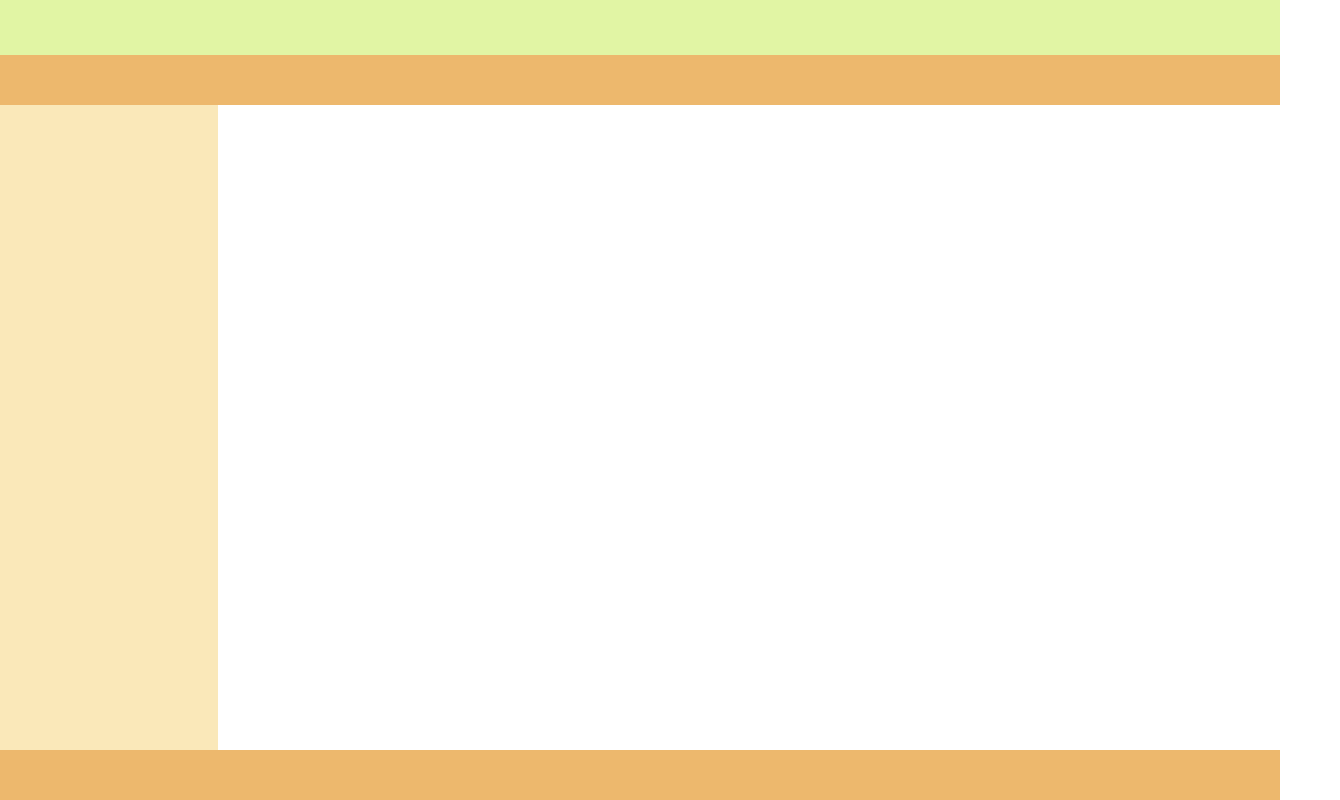
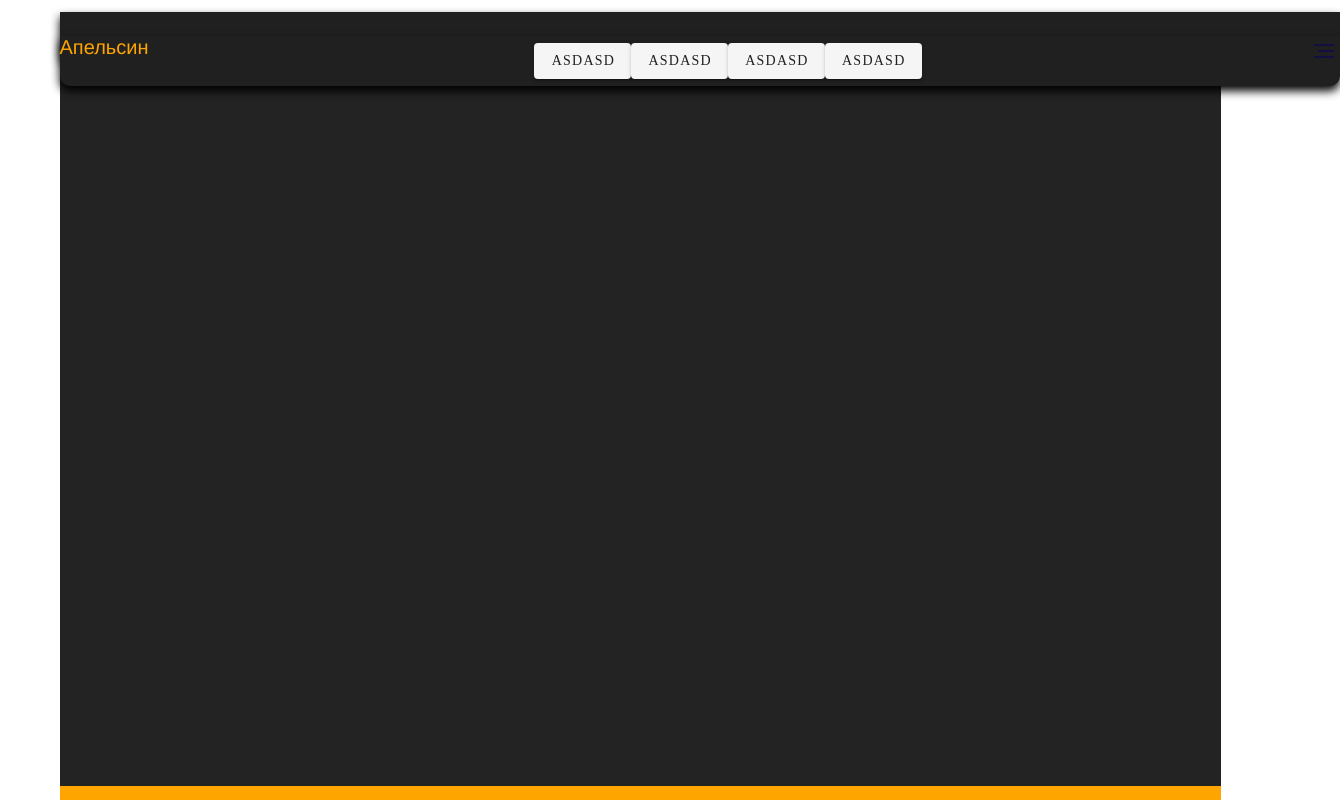
Before and after one commit to KirillDuplishev/hr-project, a Vue app: page /mainpage in a window 1280 px wide. Shown: the top 800 px of the page, 1340 px wide, since content can reach past the window. Built offline with nearby package versions, Linux system fonts and the light colour scheme.

Commit message:
fix Kirill Pidor

```diff
--- a/public/index.html
+++ b/public/index.html
@@ -1,11 +1,13 @@
 <!DOCTYPE html>
-<html lang="">
+<html lang="en">
   <head>
     <meta charset="utf-8">
     <meta http-equiv="X-UA-Compatible" content="IE=edge">
     <meta name="viewport" content="width=device-width,initial-scale=1.0">
     <link rel="icon" href="<%= BASE_URL %>favicon.ico">
     <title><%= htmlWebpackPlugin.options.title %></title>
+    <link rel="stylesheet" href="https://fonts.googleapis.com/css?family=Roboto:100,300,400,500,700,900">
+    <link rel="stylesheet" href="https://cdn.jsdelivr.net/npm/@mdi/font@latest/css/materialdesignicons.min.css">
   </head>
   <body>
     <noscript>
--- a/src/App.vue
+++ b/src/App.vue
@@ -1,28 +1,21 @@
 <template>
   <div id="app">
-    <img alt="Vue logo" src="./assets/logo.png">
-    <HelloWorld msg="Welcome to Your Vue.js App"/>
+    <MainPage/>
   </div>
 </template>
 
 <script>
-import HelloWorld from './components/HelloWorld.vue'
+import MainPage from './views/MainPage.vue'
+// import HelloWorld from './components/HelloWorld.vue'
 
 export default {
   name: 'App',
   components: {
-    HelloWorld
+    MainPage
+    // HelloWorld
   }
 }
 </script>
 
 <style>
-#app {
-  font-family: Avenir, Helvetica, Arial, sans-serif;
-  -webkit-font-smoothing: antialiased;
-  -moz-osx-font-smoothing: grayscale;
-  text-align: center;
-  color: #2c3e50;
-  margin-top: 60px;
-}
 </style>
--- a/src/components/HelloWorld.vue
+++ b/src/components/HelloWorld.vue
@@ -1,79 +1,162 @@
 <template lang="pug">
-  div.container
-    div.header
+.all
+  .header
+    .ico
+      span.text Апельсин
+    .buttons
+      v-btn asdasd
+      v-btn asdasd
+      v-btn asdasd
+      v-btn asdasd
 
-    div.navigation
-
-    div.sidebar
-
-    div.content
-
-    div.clear
-
-    div.footer
+    #burger(:class="{ active: isBurgerActive }", @click.prevent="toogle")
+      slot
+        button.burger-button(type="button", title="Меню")
+          span.burger-bar.burger-bar--1
+          span.burger-bar.burger-bar--2
+          span.burger-bar.burger-bar--3
+  .content
+  .footer
 </template>
-
 <script>
+import { store, mutations } from "@/store.js";
 export default {
-
+  name: "BurgerButton",
+  computed: {
+    isBurgerActive() {
+      return store.isNavOpen;
+    },
+  },
+  methods: {
+    toogle() {
+      mutations.toggleNav();
+    },
+  },
 };
 </script>
-
-<style scoped>
-.header {
-  position: absolute;
-  right: 0px;
-  top: 0px;
-  background: #e1f5a4;
-  width: 100%;
-  height: 55px;
+<style>
+* {
+  margin: 0;
+  padding: 0;
 }
-
-.container {
-  margin: auto auto;
-  text-align: center;
-  width: 100%;
-  height: 100%;
+.all {
+  background: rgba(35, 35, 35);
+  overflow: hidden;
+  display: flex;
+  flex-direction: column;
+  min-height: 100vh;
 }
-
-.navigation {
-  position: absolute;
-  top: 55px;
-  left: 0px;
-  background: #edb86d;
-  width: 100%;
+.header,
+.footer {
   height: 50px;
 }
 
-.sidebar {
+.header {
+  width: 100%;
   position: absolute;
-  top: 105px;
-  left: 0px;
-  background: #fae8b9;
-  float: left;
-  width: 17%;
-  height: 100%;
-}
-
-.content {
-  position: absolute;
-  top: 105px;
-  right: 0px;
-  background: #ffffff;
-  float: right;
-  width: 83%;
-  height: 100%;
-}
-.clear {
-  clear: both;
+  border-radius: 0 0 10px 10px;
+  background: rgb(32, 32, 32);
+  box-shadow: 0px 5px 10px 0 rgb(0, 0, 0, 1);
+  display: flex;
 }
 
 .footer {
+  background: orange;
+  margin-top: auto;
+}
+.content {
+  background: rgb(32, 32, 32);
+  width: 100%;
+  height: 100%;
+  margin: 0 auto;
+}
+.text {
+  align-content: center;
+  align-items: center;
+  font-family: "Franklin Gothic Medium", "Arial Narrow", Arial, sans-serif;
+  font-size: 20px;
+  vertical-align: middle;
+  color: orange;
+}
+.buttons {
+  display: flex;
+  justify-content: center;
+  align-items: center;
+  margin: 0 auto;
+}
+button {
+  cursor: pointer;
+}
+
+button:focus {
+  outline: 0;
+}
+
+.burger-button {
+  position: relative;
+  height: 30px;
+  width: 32px;
+  z-index: 999;
+  border: 0;
+  border-radius: 0;
+  background-color: transparent;
+  pointer-events: all;
+  transition: transform 0.6s cubic-bezier(0.165, 0.84, 0.44, 1);
+}
+
+.burger-bar {
+  background-color: #130f40;
   position: absolute;
-  left: 0px;
-  bottom: 0px;
-  background: #edb86d;
-  width: 100%;
-  height: 50px;
+  top: 50%;
+  right: 6px;
+  left: 6px;
+  height: 2px;
+  width: auto;
+  margin-top: -1px;
+  transition: transform 0.6s cubic-bezier(0.165, 0.84, 0.44, 1),
+    opacity 0.3s cubic-bezier(0.165, 0.84, 0.44, 1),
+    background-color 0.6s cubic-bezier(0.165, 0.84, 0.44, 1);
+}
+
+.burger-bar--1 {
+  -webkit-transform: translateY(-6px);
+  transform: translateY(-6px);
+}
+
+.burger-bar--2 {
+  transform-origin: 100% 50%;
+  transform: scaleX(0.8);
+}
+
+.burger-button:hover .burger-bar--2 {
+  transform: scaleX(1);
+}
+
+.no-touchevents .burger-bar--2:hover {
+  transform: scaleX(1);
+}
+
+.burger-bar--3 {
+  transform: translateY(6px);
+}
+
+#burger.active .burger-button {
+  transform: rotate(-180deg);
+}
+
+#burger.active .burger-bar {
+  background-color: #fff;
+}
+
+#burger.active .burger-bar--1 {
+  transform: rotate(45deg);
+}
+
+#burger.active .burger-bar--2 {
+  opacity: 0;
+}
+
+#burger.active .burger-bar--3 {
+  transform: rotate(-45deg);
 }
 </style>
--- /dev/null
+++ b/src/components/SideBarLeft.vue
@@ -0,0 +1,65 @@
+<template lang="pug">
+.container
+  .sidebar
+    .sidebar-backdrop(@click="closeSidebarPanel", v-if="isPanelOpen")
+    transition(name="slide")
+      .sidebar-panel(v-if="isPanelOpen")
+        slot
+</template>
+
+<script>
+import { store, mutations } from "@/store.js";
+export default {
+  name: "SideBarLeft",
+  computed: {
+    isPanelOpen() {
+      return store.isNavOpen;
+    },
+  },
+  methods: {
+    closeSidebarPanel() {
+      mutations.toggleNav;
+    },
+  },
+};
+</script>
+
+<style scoped>
+.container {
+  width: 100%;
+  height: 100%;
+}
+
+.slide-enter-active,
+.slide-leave-active {
+  transition: transform 0.2s ease;
+}
+
+.slide-enter,
+.slide-leave-to {
+  transform: translateX(-100%);
+  transition: all 150ms ease-in 0s;
+}
+
+.sidebar-backdrop {
+  background-color: rgba(0, 0, 0, 0.5);
+  width: 100vw;
+  height: 100vh;
+  position: fixed;
+  top: 0;
+  left: 0;
+  cursor: pointer;
+}
+
+.sidebar-panel {
+  overflow-y: auto;
+  background-color: #130f40;
+  position: fixed;
+  left: 0;
+  top: 0;
+  height: 100vh;
+  z-index: 999;
+  padding: 3rem 20px 2rem 20px;
+  width: 300px;
+}
+</style>
--- a/src/main.js
+++ b/src/main.js
@@ -1,8 +1,10 @@
 import Vue from 'vue'
 import App from './App.vue'
+import vuetify from './plugins/vuetify'
 
 Vue.config.productionTip = false
 
 new Vue({
-  render: h => h(App),
+  vuetify,
+  render: h => h(App)
 }).$mount('#app')
--- /dev/null
+++ b/src/plugins/vuetify.js
@@ -0,0 +1,7 @@
+import Vue from 'vue';
+import Vuetify from 'vuetify/lib/framework';
+
+Vue.use(Vuetify);
+
+export default new Vuetify({
+});
--- /dev/null
+++ b/src/store.js
@@ -0,0 +1,11 @@
+import Vue from "vue";
+
+export const store = Vue.observable({
+  isNavOpen: false
+});
+
+export const mutations = {
+  toggleNav() {
+    store.isNavOpen = !store.isNavOpen
+  }
+};
--- /dev/null
+++ b/src/views/MainPage.vue
@@ -0,0 +1,95 @@
+<template lang="pug">
+div.container
+  div.header
+
+  div.navigation
+
+  SideBarLeft
+    button.btn-sidebar.third Кнопка 1
+    button.btn-sidebar.third Кнопка 2
+    button.btn-sidebar.third Кнопка 3
+    button.btn-sidebar.third Кнопка 4
+  div.content
+    div.block-burger
+      BurgerButton
+  div.clear
+
+  div.footer
+</template>
+
+<script>
+import SideBarLeft from '@/components/SideBarLeft.vue'
+import BurgerButton from '@/components/HelloWorld.vue'
+export default {
+  name:"MainPage",
+  components: {
+    SideBarLeft,
+    BurgerButton
+  },
+  data() {
+    return {
+
+    }
+  },
+  methods: {
+
+  }
+};
+</script>
+
+<style scoped>
+.sidebar {
+  position: absolute;
+  top: 105px;
+  left: 0px;
+  background: #fae8b9;
+  float: left;
+  width: 17%;
+  height: 100%;
+}
+
+.btn-sidebar {
+  box-sizing: border-box;
+  -webkit-appearance: none;
+     -moz-appearance: none;
+          appearance: none;
+  background-color: transparent;
+  border: 2px solid #e74c3c;
+  border-radius: 0.6em;
+  color: #e74c3c;
+  cursor: pointer;
+  display: -webkit-box;
+  display: -webkit-flex;
+  display: -ms-flexbox;
+  display: flex;
+  -webkit-align-self: center;
+      -ms-flex-item-align: center;
+          align-self: center;
+  font-size: 1rem;
+  font-weight: 400;
+  line-height: 1;
+  margin: 20px;
+  padding: 1.2em 2.8em;
+  text-decoration: none;
+  text-align: center;
+  text-transform: uppercase;
+  font-family: 'Montserrat', sans-serif;
+  font-weight: 700;
+}
+
+.btn-sidebar:hover, .btn:focus {
+  color: #fff;
+  outline: 0;
+}
+
+.third {
+  border-color: #3498db;
+  color: #fff;
+  box-shadow: 0 0 40px 40px #3498db inset, 0 0 0 0 #3498db;
+  -webkit-transition: all 150ms ease-in-out;
+  transition: all 150ms ease-in-out;
+}
+.third:hover {
+  box-shadow: 0 0 10px 0 #3498db inset, 0 0 10px 4px #3498db;
+}
+</style>
--- a/vue.config.js
+++ b/vue.config.js
@@ -1,4 +1,6 @@
 const { defineConfig } = require('@vue/cli-service')
 module.exports = defineConfig({
-  transpileDependencies: true
+  transpileDependencies: [
+    'vuetify'
+  ]
 })
```
Also changed, not shown: package.json (+8 -2 lines), 1 other file (tests, documents, lock files or other folders).
